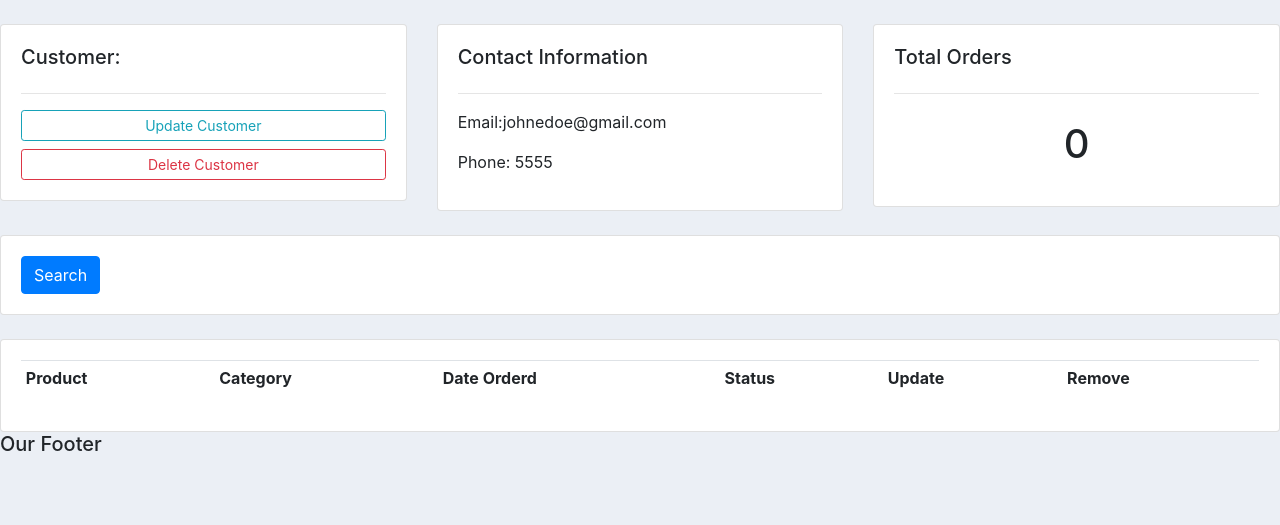
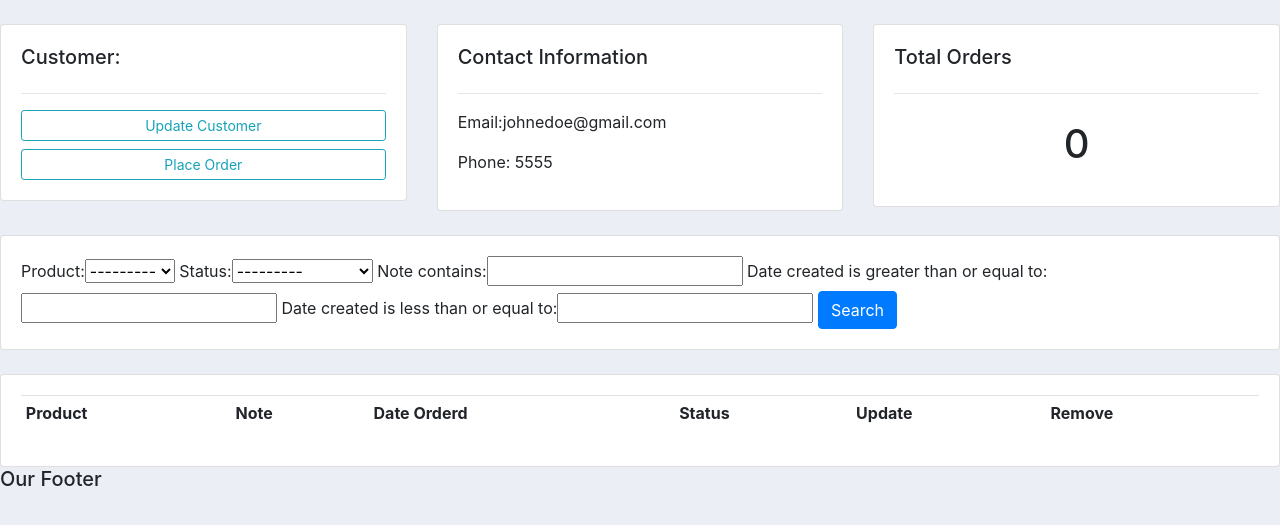
Before and after one commit to rikicop/djbeginner, a Django app: page /customer/1 in a window 1280 px wide. Shown: the part 56-581 px from the top of the page. Run offline with Django 3.2, Linux system fonts and the light colour scheme; data comes from the database, SQL or seed files in the repository; both versions use the stored data as it was after the commit; lists and menus that the app fills with data are empty; some libraries are stand-ins or nearby versions.

Commit message:
El filtro

```diff
--- /dev/null
+++ b/accounts/filters.py
@@ -0,0 +1,15 @@
+import django_filters
+from django_filters import DateFilter, CharFilter
+from .models import *
+
+#Esta es la clase que va a construir los filtros por nosotros
+#OrderFilter va a heredar de --> django_filters.FilterSet
+class OrderFilter(django_filters.FilterSet):
+    start_date = DateFilter( field_name = "date_created", lookup_expr='gte')
+    end_date = DateFilter( field_name = "date_created", lookup_expr='lte')
+    note = CharFilter(field_name='note', lookup_expr='icontains')
+
+    class Meta:
+        model=Order
+        fields = '__all__'
+        exclude = ['customer','date_created']
--- a/accounts/models.py
+++ b/accounts/models.py
@@ -40,6 +40,7 @@ class Order(models.Model):
     product = models.ForeignKey(Product, null=True, on_delete = models.SET_NULL)
     date_created = models.DateTimeField(auto_now_add=True, null=True)
     status = models.CharField(max_length=200,null= True, choices=STATUS)
+    note = models.CharField(max_length=1000,null= True)
 
     def __str__(self):
         return self.product.name
--- a/accounts/templates/accounts/customer.html
+++ b/accounts/templates/accounts/customer.html
@@ -10,7 +10,7 @@
 			<h5>Customer:</h5>
 			<hr>
 			<a class="btn btn-outline-info  btn-sm btn-block" href="">Update Customer</a>
-			<a class="btn btn-outline-danger  btn-sm btn-block" href="">Delete Customer</a>
+			<a class="btn btn-outline-info  btn-sm btn-block" href="{% url 'create_order' customer.id %}">Place Order</a>
 
 		</div>
 	</div>
@@ -39,7 +39,7 @@
 	<div class="col">
 		<div class="card card-body">
 			<form method="get">
-
+				{{myFilter.form}}
 		    <button class="btn btn-primary" type="submit">Search</button>
 		  </form>
 		</div>
@@ -54,7 +54,7 @@
 			<table class="table table-sm">
 				<tr>
 					<th>Product</th>
-					<th>Category</th>
+					<th>Note</th>
 					<th>Date Orderd</th>
 					<th>Status</th>
 					<th>Update</th>
@@ -63,7 +63,7 @@
 					{% for order in orders %}
 						<tr>
 							<td>{{order.product}}</td>
-							<td>{{order.product.category}}</td>
+							<td>{{order.note}}</td>
 							<td>{{order.date_created}}</td>
 							<td>{{order.status}}</td>
 							<td>
--- a/accounts/templates/accounts/dashboard.html
+++ b/accounts/templates/accounts/dashboard.html
@@ -34,7 +34,7 @@
 		<h5>LAST 5 ORDERS</h5>
 		<hr>
 		<div class="card card-body">
-			<a class="btn btn-primary  btn-sm btn-block" href="{% url 'create_order' %}">Create Order</a>
+
 			<table class="table table-sm">
 				<tr>
 					<th>Product</th>
--- a/accounts/urls.py
+++ b/accounts/urls.py
@@ -8,7 +8,7 @@ urlpatterns = [
     path('', views.home,name='home'),
     path('products/', views.products,name='products'),
     path('customer/<str:pk_test>', views.customer,name='customer'),
-    path('create_order/', views.createOrder,name='create_order'),
+    path('create_order/<str:pk>', views.createOrder,name='create_order'),
     path('update_order/<str:pk>', views.updateOrder,name='update_order'),
     path('delete_order/<str:pk>', views.deleteOrder,name='delete_order'),
 ]
--- a/accounts/views.py
+++ b/accounts/views.py
@@ -1,7 +1,9 @@
 from django.shortcuts import render, redirect
 from django.http import HttpResponse
+from django.forms import inlineformset_factory
 from .models import *
 from .forms import OrderForm
+from .filters import OrderFilter
 
 def home(request):
     orders = Order.objects.all()
@@ -30,20 +32,26 @@ def customer(request, pk_test):
     orders= customer.order_set.all()
     order_count = orders.count()
 
-    context = {'customer':customer, 'orders':orders, 'order_count':order_count}
+    myFilter = OrderFilter(request.GET,queryset=orders)
+    orders = myFilter.qs
+
+    context = {'customer':customer, 'orders':orders, 'order_count':order_count,'myFilter':myFilter}
     return render(request, 'accounts/customer.html', context)
 
-def createOrder(request):
-
-    form = OrderForm()
+def createOrder(request,pk):
+    OrderFormSet = inlineformset_factory(Customer, Order, fields=('product','status'), extra=10)
+    customer = Customer.objects.get(id=pk)
+    formset = OrderFormSet(queryset=Order.objects.none(),instance=customer)
+    #form = OrderForm(initial={'customer':customer})
     if request.method == 'POST':
         #print('Printing Post:', request.POST)
-        form = OrderForm(request.POST)
-        if form.is_valid():
-            form.save()
+        #form = OrderForm(request.POST)
+        formset = OrderFormSet(request.POST, instance=customer)
+        if formset.is_valid():
+            formset.save()
             return redirect('/')
 
-    context = {'form':form}
+    context = {'formset':formset}
     return render(request, 'accounts/order_form.html', context)
 
 def updateOrder(request,pk):
--- a/crm/settings.py
+++ b/crm/settings.py
@@ -27,6 +27,7 @@ INSTALLED_APPS = [
     'django.contrib.messages',
     'django.contrib.staticfiles',
     'accounts',
+    'django_filters',
 ]
 
 MIDDLEWARE = [
```
Also changed, not shown: accounts/templates/accounts/order_form.html (+5 -2 lines), accounts/migrations/0007_order_note.py (added), db.sqlite3, 2 other files.
